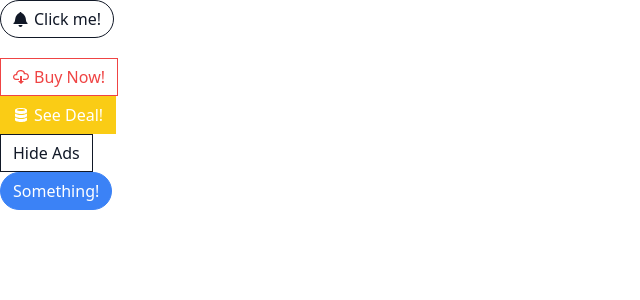
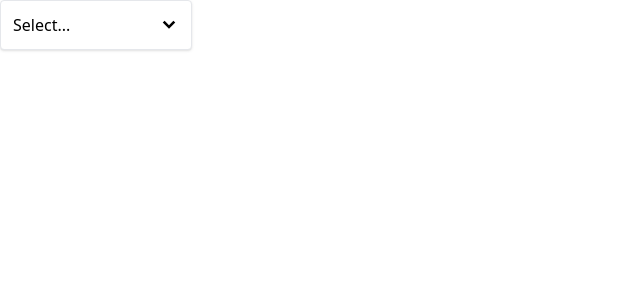
Before and after one commit to lhpdev/comps, a React (Create React App) app: page / in a window 1280 px wide. Shown: the top 300 px of the page, without its empty margins (0-640 px from the left). Built offline with nearby package versions, Linux system fonts and the light colour scheme.

Commit message:
Create DropDown component

```diff
--- a/src/App.js
+++ b/src/App.js
@@ -1,39 +1,20 @@
-import  { GoBell, GoCloudDownload, GoDatabase } from 'react-icons/go';
-import Button from './Button';
+import { useState } from 'react';
+import Dropdown from "./components/Dropdown";
 
 function App() {
-  const handleClick = () => {
-    console.log('Click');
+  const [selection, setSelection] = useState(null);
+
+  const handleSelect = (option) => {
+    setSelection(option);
   };
 
-  return (
-    <div>
-      <div>
-        <Button secondary outline rounded className="mb-5" onClick={handleClick}>
-          <GoBell />
-          Click me!
-        </Button>
-      </div>
-      <div>
-        <Button danger outline>
-          <GoCloudDownload />
-          Buy Now!
-        </Button>
-      </div>
-      <div>
-        <Button warning>
-          <GoDatabase />
-          See Deal!
-        </Button>
-      </div>
-      <div>
-        <Button secondary outline>Hide Ads</Button>
-      </div>
-      <div>
-        <Button primary rounded>Something!</Button>
-      </div>
-    </div>
-  );
+  const options = [
+    { label: 'Red', value: 'red' },
+    { label: 'Green', value: 'green' },
+    { label: 'Blue', value: 'blue' },
+  ];
+
+  return <Dropdown options={options} value={selection} onChange={handleSelect} />;
 }
 
 export default App;
--- /dev/null
+++ b/src/components/Accordion.js
@@ -0,0 +1,37 @@
+import { useState } from 'react';
+import { GoChevronDown, GoChevronLeft } from "react-icons/go";
+
+function Accordion({ items }) {
+  const [expandedIndex, setExpandedIndex] = useState(-1);
+
+  const handleClick = (nextIndex) => {
+    if (expandedIndex === nextIndex) {
+      setExpandedIndex(-1);
+    } else {
+      setExpandedIndex(nextIndex);
+    }
+  };
+
+  const renderedItems = items.map((item, index) => {
+
+    const isExpanded = index === expandedIndex;
+
+    const icon = <span className="text-xl">
+      { isExpanded ? <GoChevronDown /> : <GoChevronLeft /> }
+    </span>
+
+    return (
+      <div key={item.id}>
+        <div className="flex justify-between p-3 bg-gray-50 border-b items-center cursor-pointer" onClick={() => handleClick(index)}>
+          {item.label}
+          {icon}
+        </div>
+        {isExpanded && <div className="border-b p-5">{item.content}</div>}
+      </div>
+    );
+  });
+
+  return <div className="border-x border-t rounded">{renderedItems}</div>;
+}
+
+export default Accordion;
--- /dev/null
+++ b/src/components/Dropdown.js
@@ -0,0 +1,36 @@
+import { useState } from  'react';
+import { GoChevronDown } from 'react-icons/go';
+import Panel from './Panel';
+
+function Dropdown({ options, value, onChange }) {
+  const [isOpen, setIsOpen] = useState(false);
+
+  console.log(isOpen);
+
+  const handleClick = () => {
+    setIsOpen(!isOpen);
+  }
+
+  const handleOptionClick = (option) => {
+    setIsOpen(false);
+    onChange(option);
+  };
+
+  const renderedOptions = options.map((option) => {
+    return <div className="hover:bg-sky-100 rounded cursor-pointer p-1" onClick={() => handleOptionClick(option)} key={option.value}>{option.label}</div>
+  });
+
+  return (
+    <div className="w-48 relative">
+      <Panel className="flex justify-between items-center cursor-pointer"
+      onClick={handleClick}
+      >
+        {value?.label || 'Select...'}
+        <GoChevronDown className="text-xl"/>
+      </Panel>
+      {isOpen && <Panel className="absolute top-full">{renderedOptions}</Panel>}
+    </div>
+  );
+}
+
+export default Dropdown;
--- /dev/null
+++ b/src/components/Panel.js
@@ -0,0 +1,8 @@
+import classNames from 'classnames';
+
+function Panel({ children, className, ...rest }) {
+  const finalClassNames = classNames('border rounded p-3 shadow bg-white w-full', className);
+  return <div {...rest} className={finalClassNames}>{children}</div>
+}
+
+export default Panel;
--- /dev/null
+++ b/src/pages/AccordionPage.js
@@ -0,0 +1,24 @@
+import Accordion from '../components/Accordion';
+
+function AccordionPage() {
+  const items = [
+    {
+      id: '311231',
+      label: 'Can I use React on a project?',
+      content: 'You can use React on any project you want. You can use React on any project you want. You can use React on any project you want.'
+    },
+    {
+      id: 'vvxcvc',
+      label: 'Can I use Javascript on a project?',
+      content: 'You can use React on any project you want. You can use React on any project you want. You can use React on any project you want.'
+    },
+    {
+      id: 'pokpo',
+      label: 'Can I use CSS on a project?',
+      content: 'You can use React on any project you want. You can use React on any project you want. You can use React on any project you want.'
+    }
+  ]
+  return <Accordion items={items} />;
+}
+
+export default AccordionPage;
--- /dev/null
+++ b/src/pages/ButtonPage.js
@@ -0,0 +1,39 @@
+import  { GoBell, GoCloudDownload, GoDatabase } from 'react-icons/go';
+import Button from '../components/Button';
+
+function ButtonPage() {
+  const handleClick = () => {
+    console.log('Click');
+  };
+
+  return (
+    <div>
+      <div>
+        <Button secondary outline rounded className="mb-5" onClick={handleClick}>
+          <GoBell />
+          Click me!
+        </Button>
+      </div>
+      <div>
+        <Button danger outline>
+          <GoCloudDownload />
+          Buy Now!
+        </Button>
+      </div>
+      <div>
+        <Button warning>
+          <GoDatabase />
+          See Deal!
+        </Button>
+      </div>
+      <div>
+        <Button secondary outline>Hide Ads</Button>
+      </div>
+      <div>
+        <Button primary rounded>Something!</Button>
+      </div>
+    </div>
+  );
+}
+
+export default ButtonPage;
```
Also changed, not shown: src/components/Button.js (renamed from src/Button.js).
